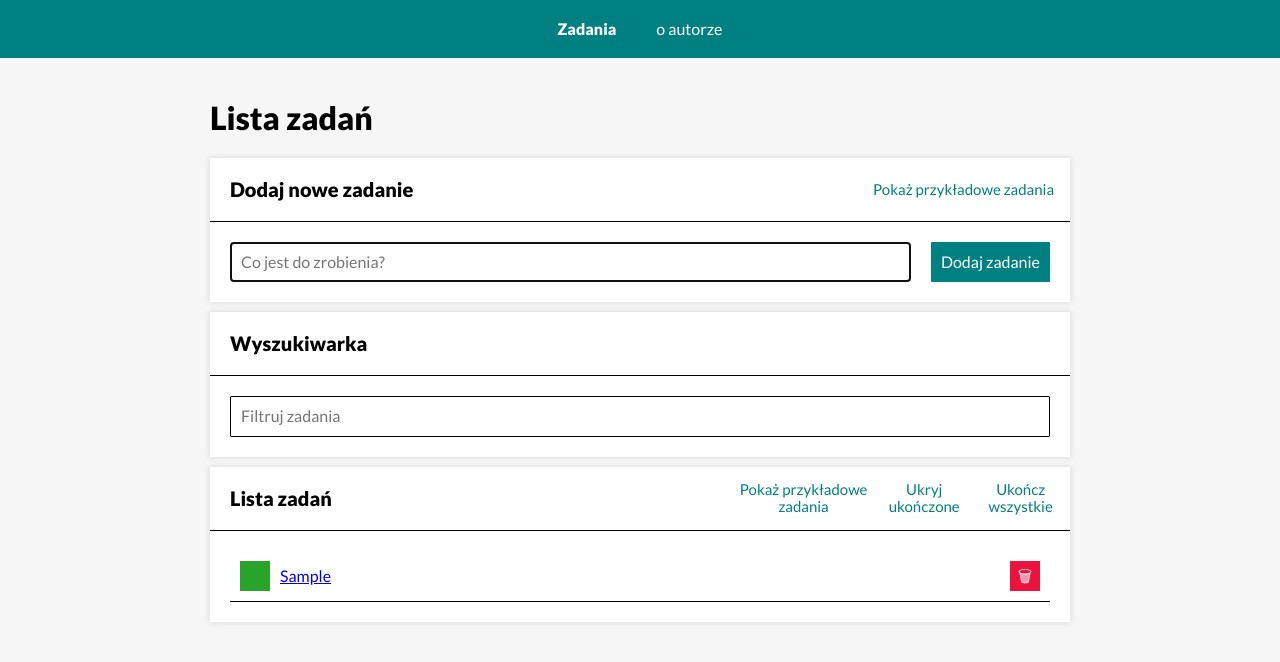
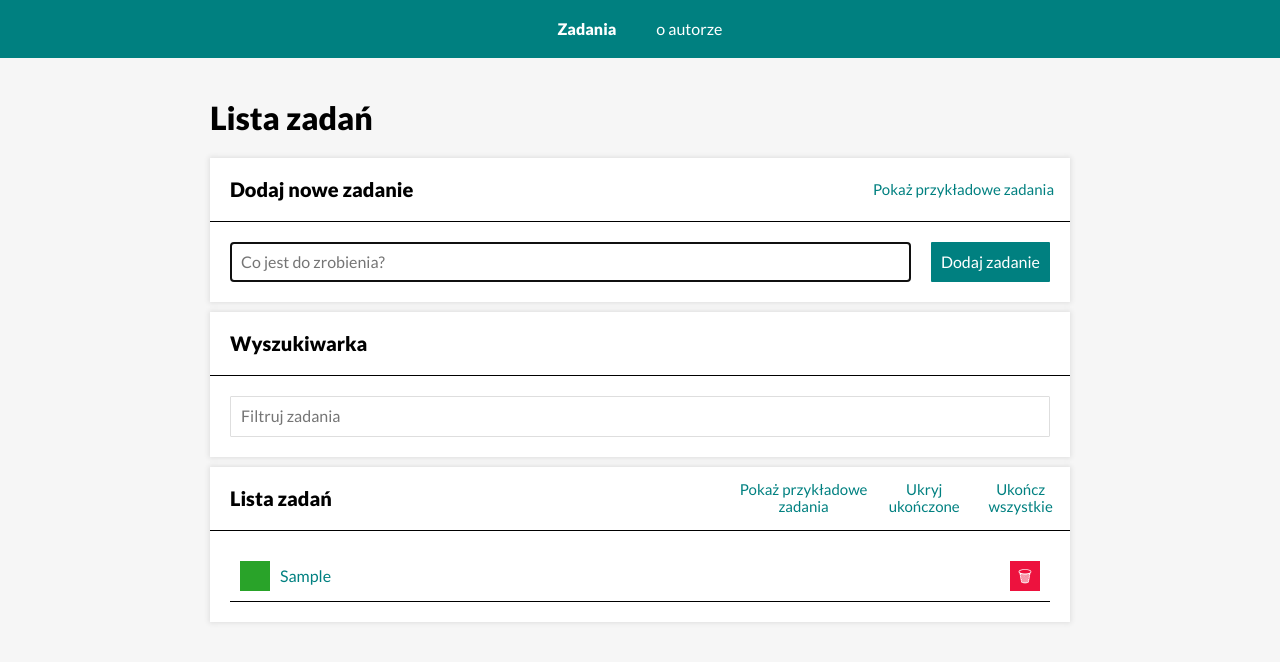
Before and after one commit to AngelikaKrygier/todo-list-react, a React (Create React App) app: page /#/zadania in a window 1280 px wide. Both pictures are taken after typing "Sample" into the empty fields and a click on the button "Dodaj zadanie". Shown: the top 662 px of the page. Built offline with nearby package versions, Linux system fonts and the light colour scheme.

Commit message:
to fixed bugs

```diff
--- a/src/features/author/AuthorPage.js
+++ b/src/features/author/AuthorPage.js
@@ -14,7 +14,7 @@ const AuthorPage = () => {
                 body={
                     <>
                         <p>
-                            <p>Umysł techniczny z nutką kreatywnej duszy.</p>
+                            <p>Umysł techniczny z domieszką kreatywnej duszy.</p>
                             <p>Z wykształcenia <strong>inżynier biomedyczny</strong> oraz magister <strong>zarządzania i inżynierii produkcji</strong>👩‍🎓.</p>
                             <p>Uwielbiam długie spacery, w wolnych chwilach jeżdżę na rowerze, biegam i czasem rysuję 😋.</p>
                         </p>
--- a/src/features/tasks/Input/index.js
+++ b/src/features/tasks/Input/index.js
@@ -2,6 +2,6 @@ import styled from "styled-components";
 
 export default styled.input`
     padding: 10px;
-    border: 1px solid ${({ theme }) => theme.color.silver};
+    border: 1px solid ${({ theme }) => theme.color.alto};
     border-radius: 1px;
 `;
--- a/src/features/tasks/TasksPage/Form/styled.js
+++ b/src/features/tasks/TasksPage/Form/styled.js
@@ -10,12 +10,6 @@ export const StyledForm = styled.form`
     }
 `;
 
-export const Input = styled.input`
-    padding: 10px;
-    border: 1px solid ${({ theme }) => theme.color.silver};
-    border-radius: 1px;
-`;
-
 export const Button = styled.button`
     border: none;
     padding: 10px;
--- a/src/features/tasks/TasksPage/TasksList/index.js
+++ b/src/features/tasks/TasksPage/TasksList/index.js
@@ -1,4 +1,4 @@
-import { Link } from "react-router-dom";
+import { StyledLink } from "./styled";
 import { List, Item, Content, Button } from "./styled";
 import { useDispatch, useSelector } from "react-redux";
 import { selectTasksState, toggleTaskDone, removeTask, selectTaskByQuery } from "../../tasksSlice";
@@ -29,7 +29,7 @@ const TasksList = () => {
                     <Content
                         done={task.done}
                     >
-                        <Link to={`/zadania/${task.id}`}>{task.content}</Link>
+                        <StyledLink to={`/zadania/${task.id}`}>{task.content}</StyledLink>
                     </Content>
                     <Button
                         remove
--- a/src/features/tasks/TasksPage/TasksList/styled.js
+++ b/src/features/tasks/TasksPage/TasksList/styled.js
@@ -1,4 +1,5 @@
 import styled, { css } from "styled-components";
+import { Link } from "react-router-dom";
 
 export const List = styled.ul`
     list-style: none;
@@ -20,10 +21,17 @@ export const Item = styled.li`
 `;
 
 export const Content = styled.span`
+text-decoration: none;
     ${({ done }) => done && css`
         text-decoration: line-through;`
     };
 `;
+
+export const StyledLink = styled(Link)`
+text-decoration: none;
+color: ${({theme})=> theme.color.teal};
+`
+
 
 export const Button = styled.button`
     width: 30px;
```
